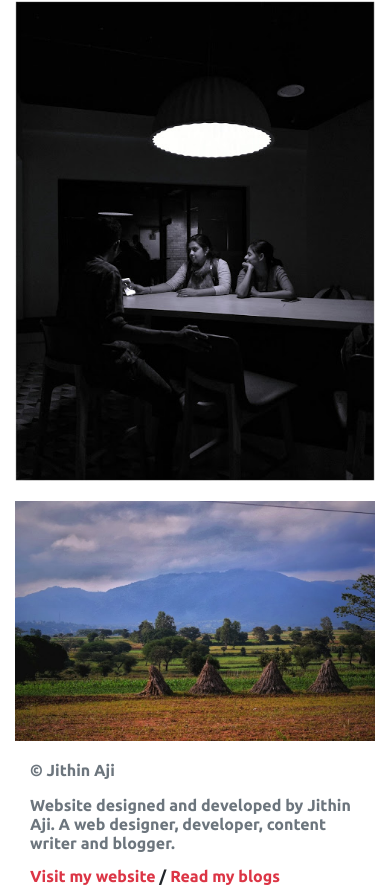
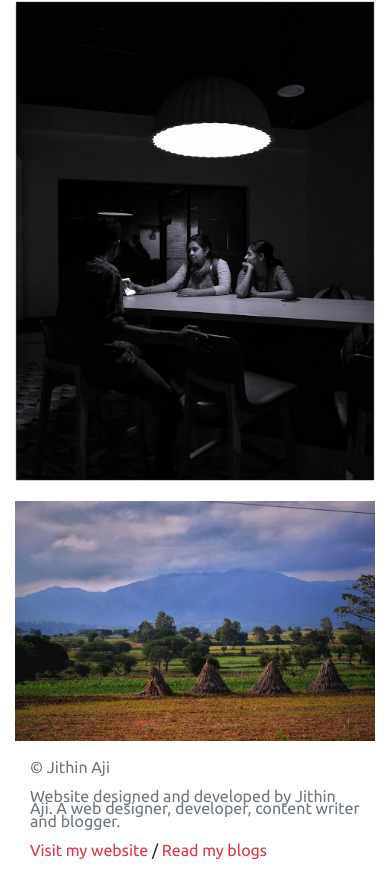
Before and after one commit to JithinAji/Sahil_frames, a plain HTML site: page index.html in a window 390 px wide. Shown: the part 3567-4457 px from the top of the page. Drawn offline with nearby package versions, Linux system fonts and the light colour scheme.

Commit message:
modified

```diff
--- a/assets/css/styles.css
+++ b/assets/css/styles.css
@@ -54,7 +54,6 @@ body{
 }
 
 #footer{
-    font-weight: bold;
     margin-left: auto;
     margin-right: auto;
     line-height: 0.8rem;
@@ -86,8 +85,4 @@ body{
     #footer{
         margin: auto;
     }
-    #footer p{
-        line-height: 1.2rem;
-    }
-
   }
--- a/index.html
+++ b/index.html
@@ -59,7 +59,7 @@
 
           </div>
 
-    <div id="footer" class="mb-2 container-fluid bg-muted">
+    <div id="footer" class="mt-3 mb-3 container-fluid bg-muted">
       <p class="mt-2 text-muted">&copy; Jithin Aji</p>
       <p class="text-muted">Website designed and developed by Jithin Aji.
       A web designer, developer, content writer and blogger.</p>
```
